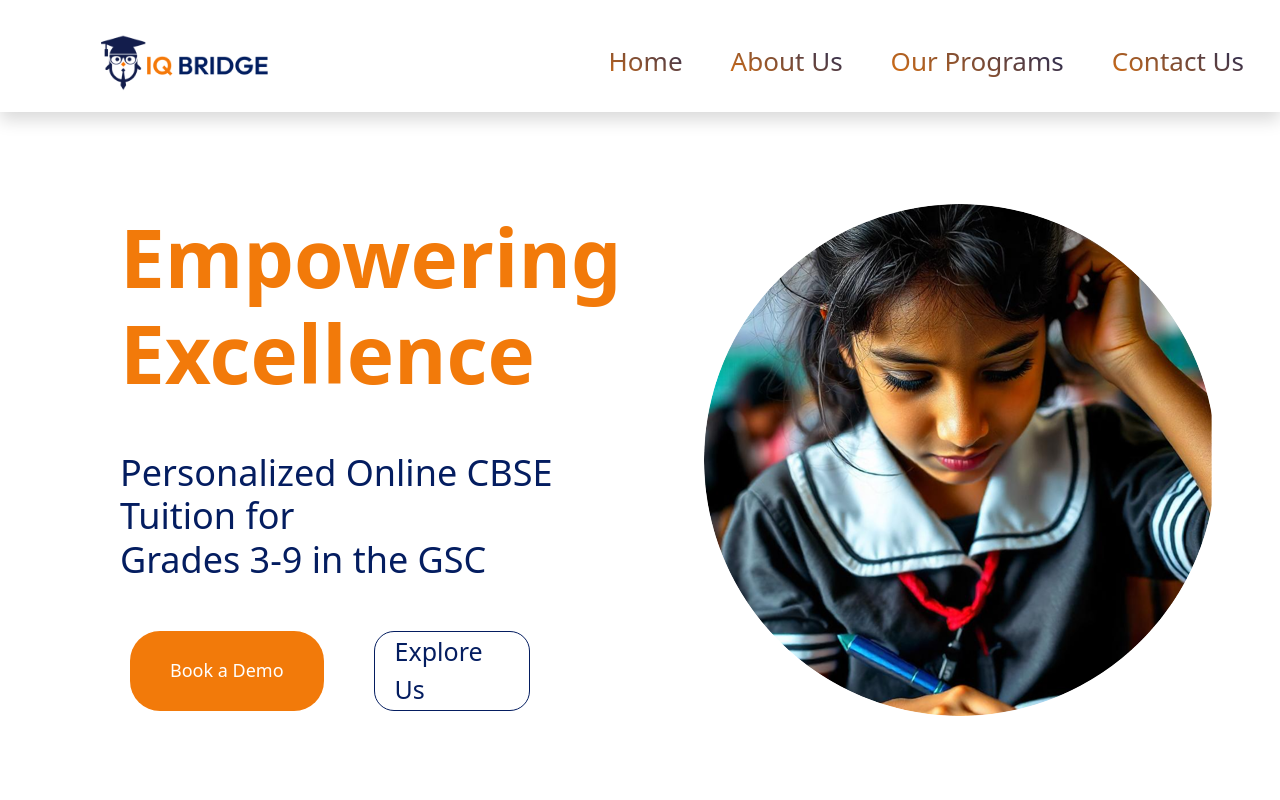
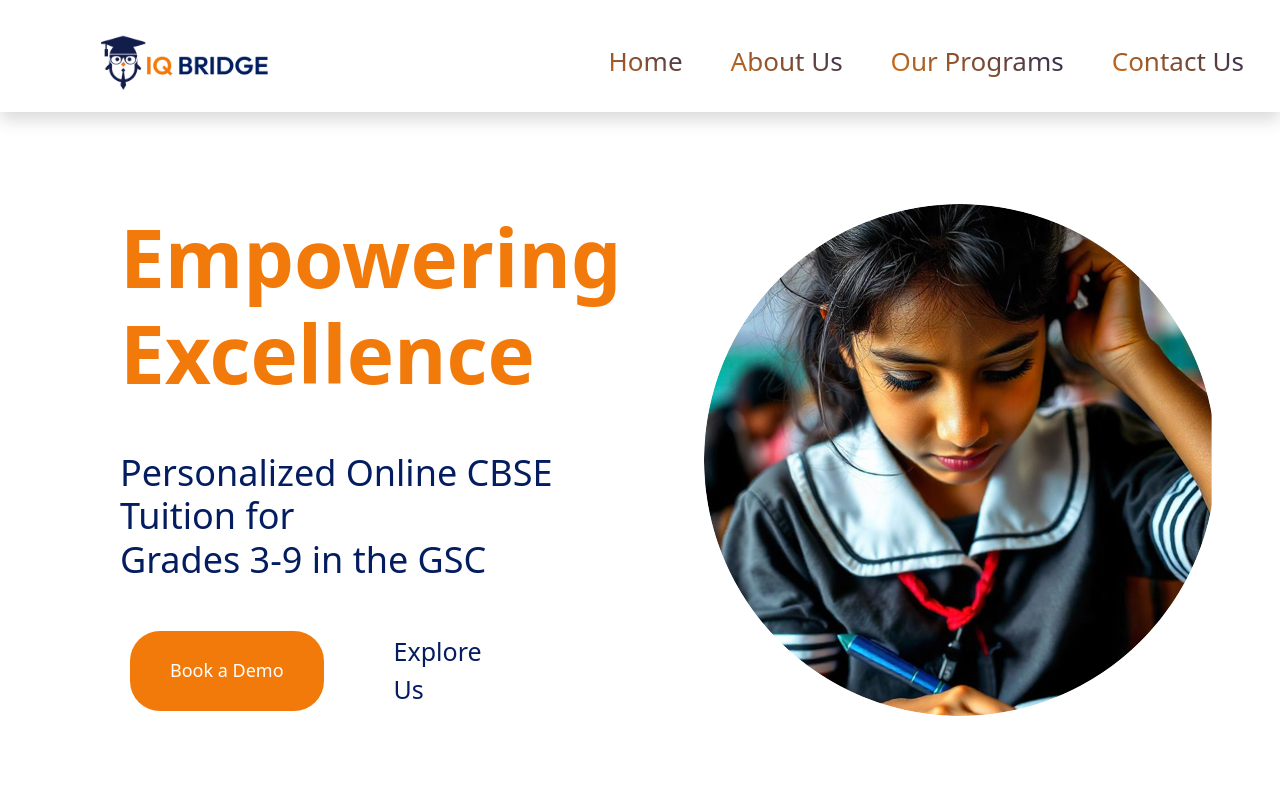
Before and after one commit to dilip2k04/hostinger, a React (Vite) app: page / in a window 1280 px wide. Shown: the top 800 px of the page. Built offline with nearby package versions, Linux system fonts and the light colour scheme.

Commit message:
Explore us Border removed

```diff
--- a/src/pages/Hero/Hero.css
+++ b/src/pages/Hero/Hero.css
@@ -73,7 +73,7 @@
     padding: 10px 20px !important;
     /* margin-left: 30px; */
     font-weight: 500;
-    border: 2px transparent;
+    border: 2px transparent !important;
     border-radius: 20px
 }
 
```
